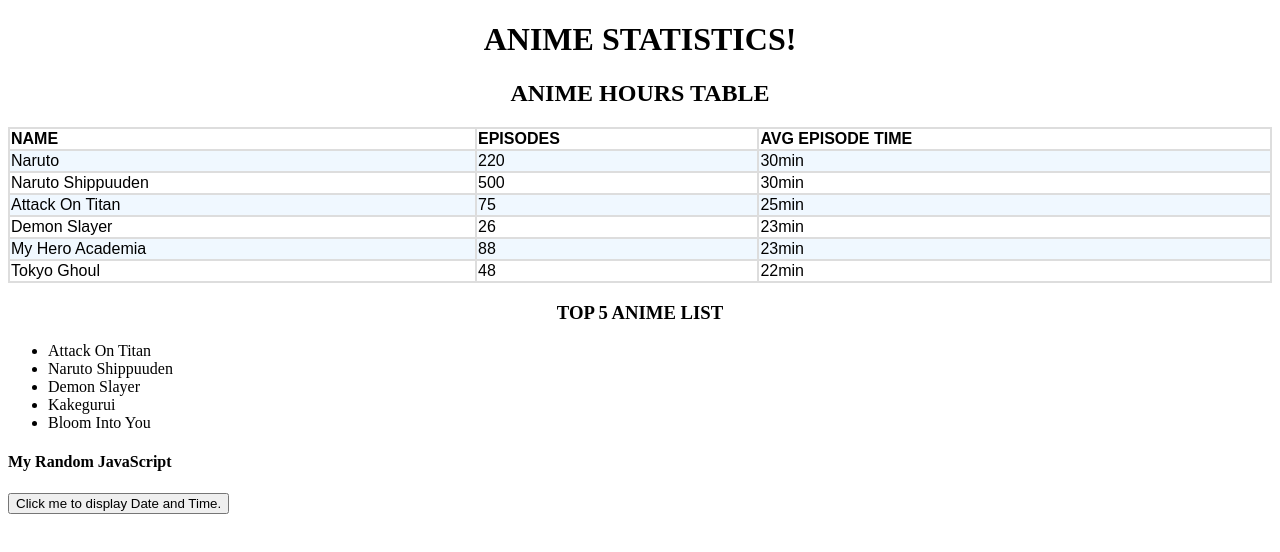
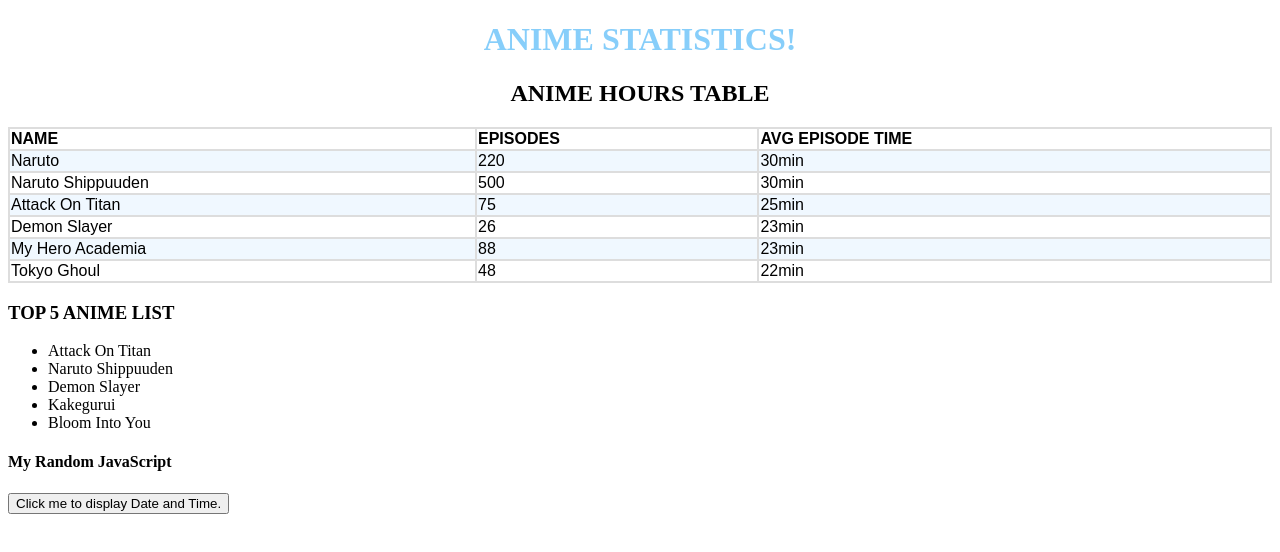
Before and after one commit to Vabryelle/HTML1, a plain HTML site: page page2.html in a window 1280 px wide. Drawn offline with Linux system fonts and the light colour scheme.

Commit message:
Update page2.html

```diff
--- a/page2.html
+++ b/page2.html
@@ -22,7 +22,8 @@ tr:nth-child(even) {
 }
 	h1 {text-align: center;}
 	h2 {text-align: center;}
-	h3 {text-align: center;}
+
+	h1 {color:lightskyblue}
 </style>
 
 <body>
```
